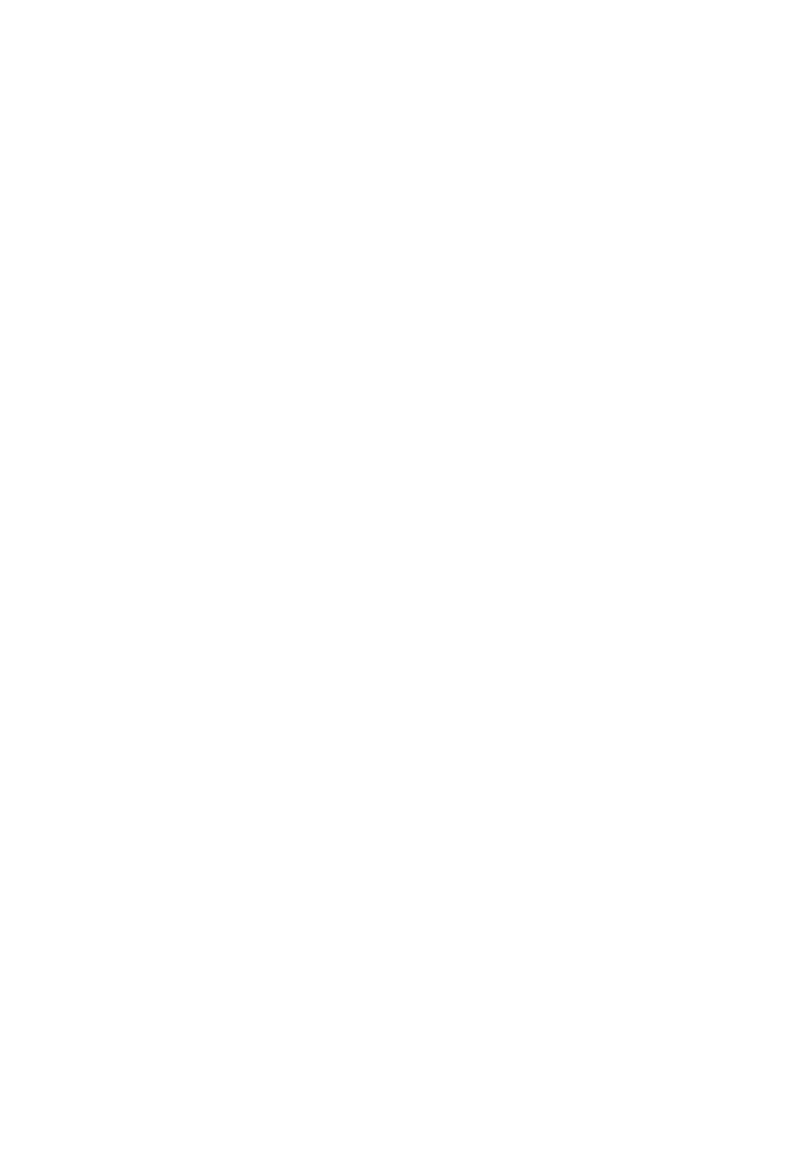
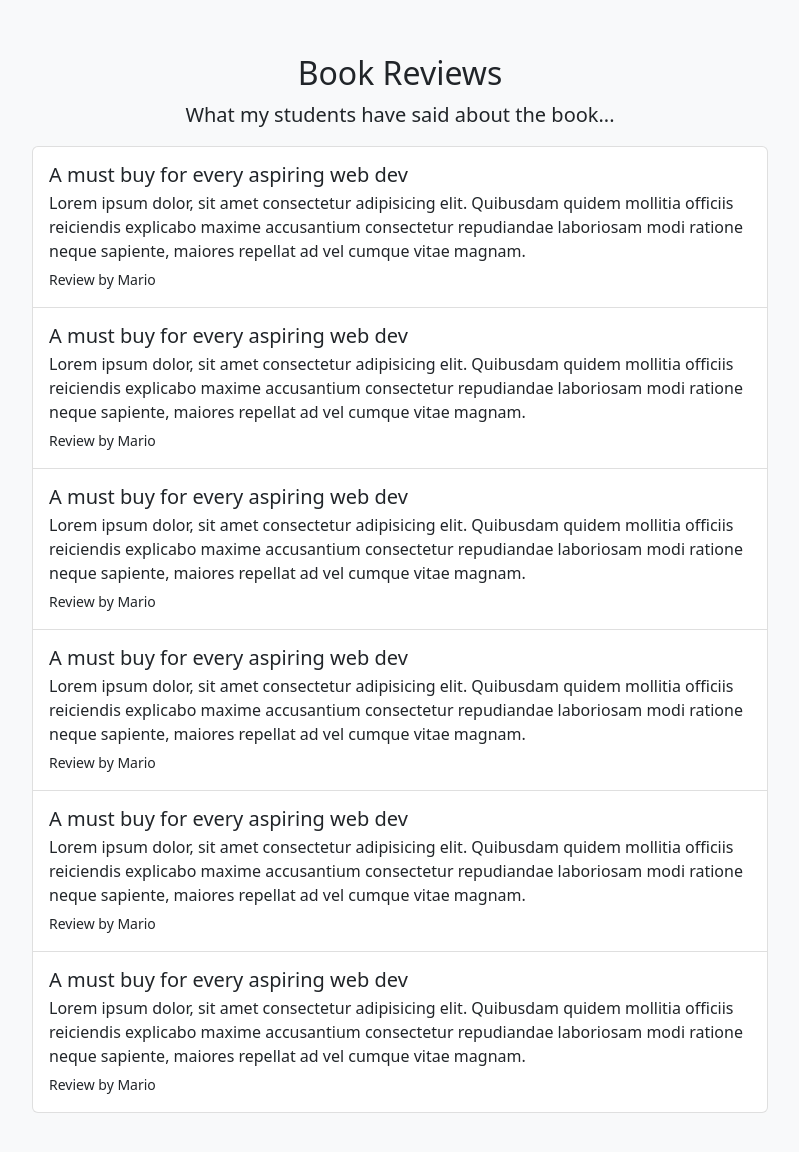
Before and after one commit to JosueTo/responsive-landing-page, a plain HTML site: page index.html in a window 1280 px wide. Shown: the part 2430-3582 px from the top of the page, without its empty margins (240-1039 px from the left). Before the commit the page ends 2424 px from the top, so only its background shows below. Drawn offline with nearby package versions, Linux system fonts and the light colour scheme.

Commit message:
Add the review section

```diff
--- a/index.html
+++ b/index.html
@@ -209,6 +209,58 @@
     </div>
   </section>
 
+  <!-- reviews list-->
+  <section class="bg-light" id="reviews">
+    <div class="container-lg">
+      <div class="text-center">
+        <h2>Book Reviews</h2>
+        <p class="lead">What my students have said about the book...</p>
+      </div>
+
+      <div class="row justify-content-center">
+        <div class="col-lg-8">
+          <div class="list-group">
+            <div class="list-group-item py-3">
+              <h5 class="mb-1">A must buy for every aspiring web dev</h5>
+              <p class="mb-1">Lorem ipsum dolor, sit amet consectetur adipisicing elit. Quibusdam quidem mollitia officiis reiciendis explicabo maxime accusantium consectetur repudiandae laboriosam modi ratione neque sapiente, maiores repellat ad vel cumque vitae magnam.</p>
+              <small>Review by Mario</small>
+            </div>
+            <div class="list-group-item py-3">
+              <h5 class="mb-1">A must buy for every aspiring web dev</h5>
+              <p class="mb-1">Lorem ipsum dolor, sit amet consectetur adipisicing elit. Quibusdam quidem mollitia officiis reiciendis explicabo maxime accusantium consectetur repudiandae laboriosam modi ratione neque sapiente, maiores repellat ad vel cumque vitae magnam.</p>
+              <small>Review by Mario</small>
+            </div>
+            <div class="list-group-item py-3">
+              <h5 class="mb-1">A must buy for every aspiring web dev</h5>
+              <p class="mb-1">Lorem ipsum dolor, sit amet consectetur adipisicing elit. Quibusdam quidem mollitia officiis reiciendis explicabo maxime accusantium consectetur repudiandae laboriosam modi ratione neque sapiente, maiores repellat ad vel cumque vitae magnam.</p>
+              <small>Review by Mario</small>
+            </div>
+            <div class="list-group-item py-3">
+              <h5 class="mb-1">A must buy for every aspiring web dev</h5>
+              <p class="mb-1">Lorem ipsum dolor, sit amet consectetur adipisicing elit. Quibusdam quidem mollitia officiis reiciendis explicabo maxime accusantium consectetur repudiandae laboriosam modi ratione neque sapiente, maiores repellat ad vel cumque vitae magnam.</p>
+              <small>Review by Mario</small>
+            </div>
+            <div class="list-group-item py-3">
+              <h5 class="mb-1">A must buy for every aspiring web dev</h5>
+              <p class="mb-1">Lorem ipsum dolor, sit amet consectetur adipisicing elit. Quibusdam quidem mollitia officiis reiciendis explicabo maxime accusantium consectetur repudiandae laboriosam modi ratione neque sapiente, maiores repellat ad vel cumque vitae magnam.</p>
+              <small>Review by Mario</small>
+            </div>
+            <div class="list-group-item py-3">
+              <h5 class="mb-1">A must buy for every aspiring web dev</h5>
+              <p class="mb-1">Lorem ipsum dolor, sit amet consectetur adipisicing elit. Quibusdam quidem mollitia officiis reiciendis explicabo maxime accusantium consectetur repudiandae laboriosam modi ratione neque sapiente, maiores repellat ad vel cumque vitae magnam.</p>
+              <small>Review by Mario</small>
+            </div>
+          </div>
+        </div>
+      </div>
+    </div>
+  </section>
+
+  <!-- contact form -->
+
+
+  <!-- get updates / modal trigger-->
+
   <script src="https://cdn.jsdelivr.net/npm/bootstrap@5.2.3/dist/js/bootstrap.bundle.min.js" integrity="sha384-kenU1KFdBIe4zVF0s0G1M5b4hcpxyD9F7jL+jjXkk+Q2h455rYXK/7HAuoJl+0I4" crossorigin="anonymous"></script>
 </body>
 </html>
```
